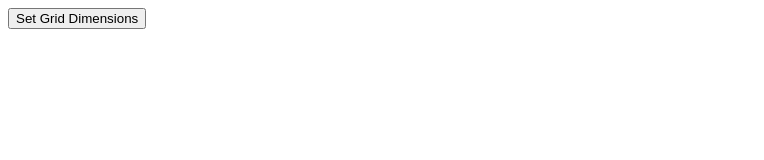
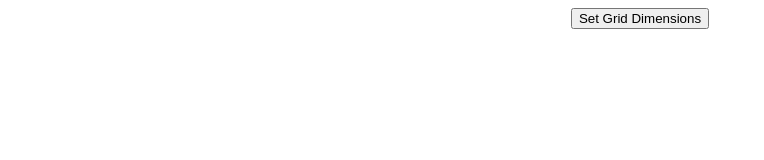
Before and after one commit to ngarciaotero/odin-etch-a-sketch, a plain HTML site: page index.html in a window 1280 px wide. Shown: the whole page, without its empty margins (0-764 px from the left). Drawn offline with Linux system fonts and the light colour scheme.

Commit message:
Center grid container content and set width
- Added display flex to body to center the grid and button
- Applied width of 960px to .grid-container

```diff
--- a/style.css
+++ b/style.css
@@ -1,4 +1,11 @@
+body {
+  display: flex;
+  flex-direction: column;
+  align-items: center;
+}
+
 .grid-container {
+  width: 960px;
   display: flex;
   flex-direction: column;
   align-items: center;
```
